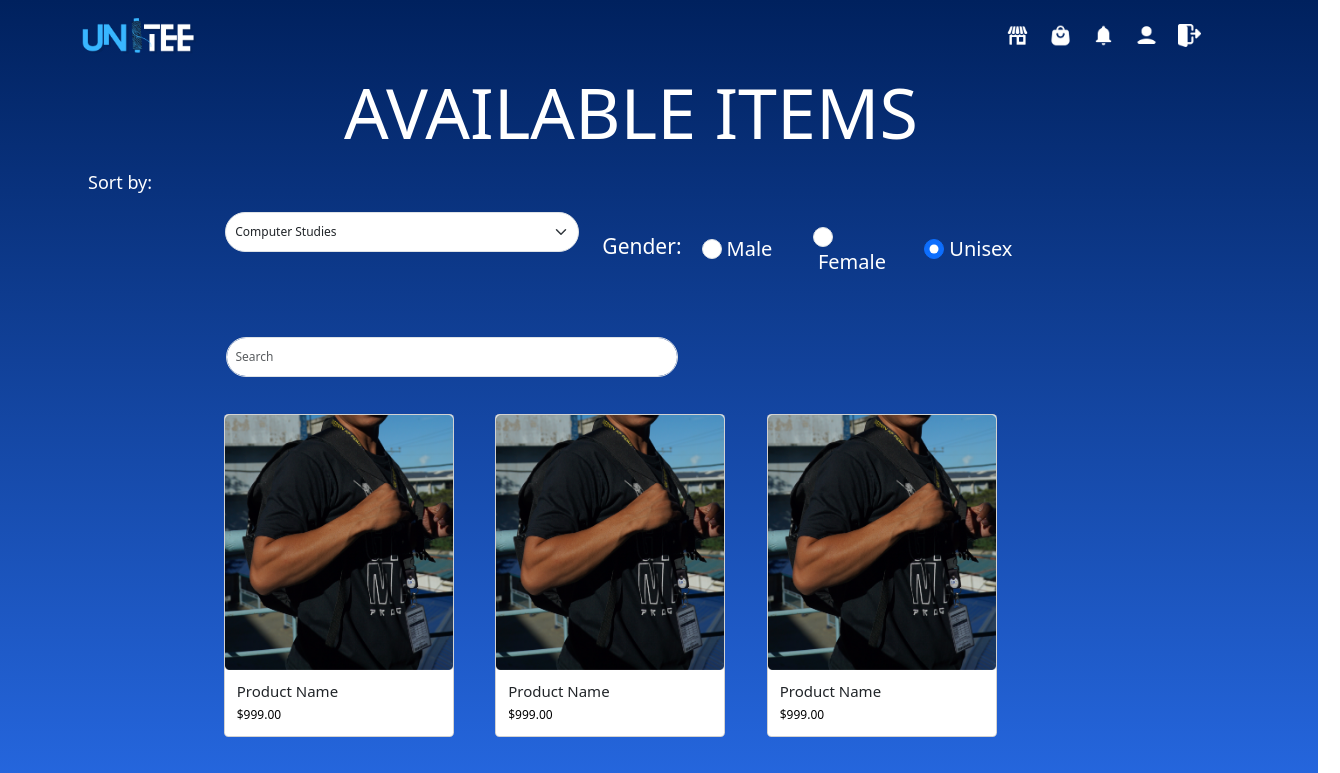
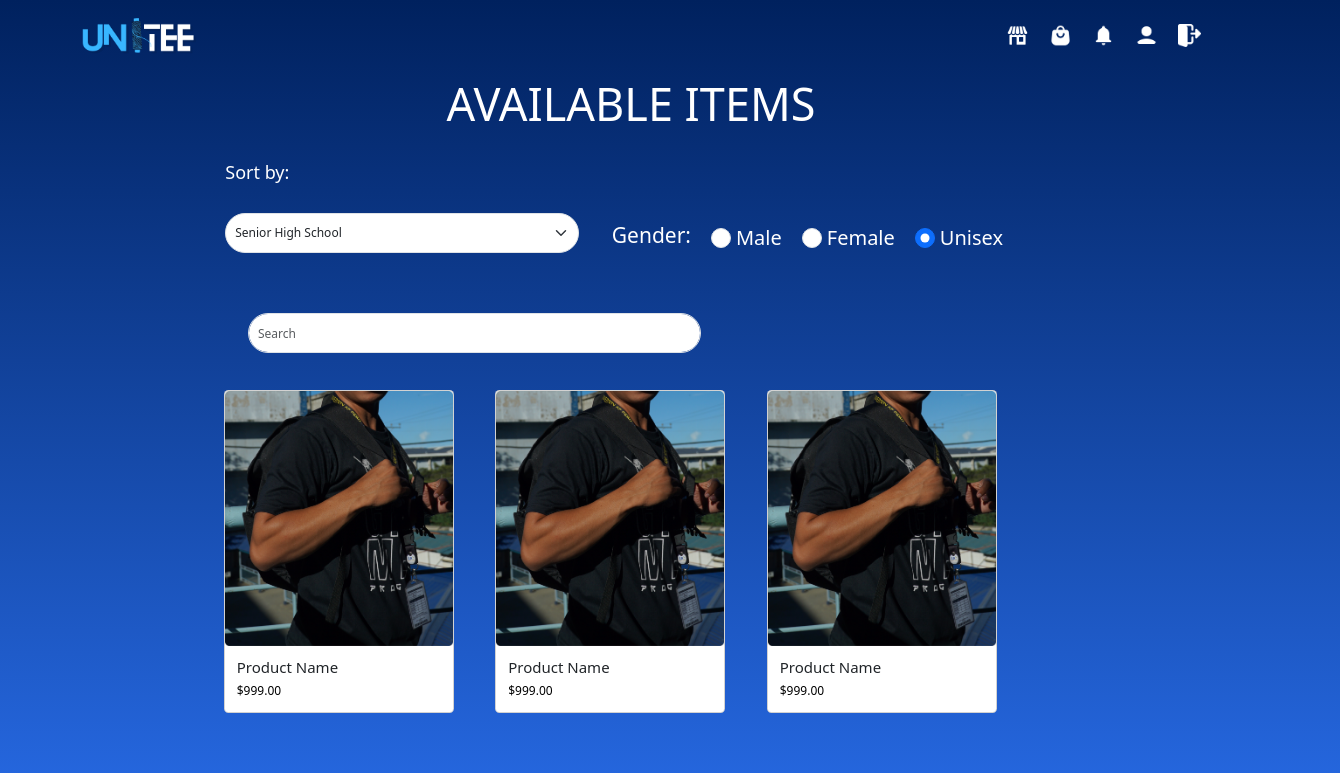
Before and after one commit to cutieesyntax/UNITEE_WEB, a React (Vite) app in the folder unitee/: page /main/shop in a window 1280 px wide. Shown: the top 773 px of the page, 1340 px wide, since content can reach past the window. Built offline with nearby package versions, Linux system fonts and the light colour scheme.

Commit message:
modified the shop and register

```diff
--- a/unitee/src/pages/main/shop.css
+++ b/unitee/src/pages/main/shop.css
@@ -1,5 +1,9 @@
-.header-title{
-    font-size: 70px;
+.shop-title{
+    font-size: 45px;
+    display: flex;
+    text-align: center;
+    justify-content: center;
+
 }
 .gender-filter-container{
     justify-content: center;
--- a/unitee/src/pages/main/shop.tsx
+++ b/unitee/src/pages/main/shop.tsx
@@ -5,36 +5,43 @@ function Shop() {
     return <div className='container shop-contianer row'>
         <div className='col content-container'>
         <div className='row g-3' style={{ justifyContent: 'center' }}>
-            <h1 className='col-md-12 header-title' style={{ fontWeight:'normal' }}>AVAILABLE ITEMS</h1>
-            <h4>Sort by:</h4>
+            <p className='shop-title'>AVAILABLE ITEMS</p>
+            <h4 className='col-md-9'>Sort by:</h4>
+            <div></div>
             <div className='col-md-4 department-select'>
             <select className="form-select select">
-                <option value="1">Computer Studies</option>
-                <option value="2">Nursing</option>
+                <option value="1">Senior High School</option>
+                <option value="2">Elementary and Junior High School</option>
                 <option value="3">Criminology</option>
-                <option value="4">Senior High School</option>
+                <option value="4">Nursing</option>
+                <option value="5">Allied Engineering</option>
+                <option value="6">Customs Management</option>
+                <option value="7">Computer Studies</option>
+                <option value="8">Marine Transportation</option>
+                <option value="9">Teacher Education</option>
+                <option value="10">Marine Engineering</option>
+                <option value="11">Computer Studies</option>
+                <option value="12">Hotel and Tourism Management</option>
+
+
             </select>
             </div>
 
             <div className='col-md-5 gender-filter-container' style={{ justifyContent:'center', alignItems:'center', flexFlow:'row', display:'flex'}}>
             <h3 style={{ paddingRight:'10px' }}>Gender:</h3>
-                <div className='col-md-3'>
                 <div className="form-check-shop">
                     <input className="form-check-input" type="radio" name="flexRadioDefault" id="flexRadioDefault1"/>
                     <label className="form-check-label">
                         Male
                     </label>
                 </div>
-                </div>
-                <div className='col-md-3'>
+
                 <div className="form-check-shop">
                     <input className="form-check-input" type="radio" name="flexRadioDefault" id="flexRadioDefault2" checked/>
                     <label className="form-check-label">
                         Female
                     </label>
                 </div>
-                </div>
-
                 <div className='col-md-3'>
                 <div className="form-check-shop">
                     <input className="form-check-input" type="radio" name="flexRadioDefault" id="flexRadioDefault3" checked/>
@@ -44,7 +51,7 @@ function Shop() {
                 </div>
                 </div>
                 </div>
-                <div className='col-md-12' style={{ marginTop:'50px', marginLeft:'275px'}}>
+                <div className='col-md-12' style={{ marginTop:'50px', marginLeft:'320px'}}>
                     <div className='col-md-5'>
                     <input className="form-control input" placeholder="Search" />
                     </div>
--- a/unitee/src/pages/register.tsx
+++ b/unitee/src/pages/register.tsx
@@ -28,9 +28,18 @@ function Register() {Register
                         </div>
                         <div className='col-md-6'>
                             <select className="form-select select">
-                                <option value="1">Computer Studies</option>
-                                <option value="2">Nursing</option>
-                                <option value="3">Criminology</option>
+                            <option value="1">Senior High School</option>
+                            <option value="2">Elementary and Junior High School</option>
+                            <option value="3">Criminology</option>
+                            <option value="4">Nursing</option>
+                            <option value="5">Allied Engineering</option>
+                            <option value="6">Customs Management</option>
+                            <option value="7">Computer Studies</option>
+                            <option value="8">Marine Transportation</option>
+                            <option value="9">Teacher Education</option>
+                            <option value="10">Marine Engineering</option>
+                            <option value="11">Computer Studies</option>
+                            <option value="12">Hotel and Tourism Management</option>
                             </select>
                         </div>
                         <div className='col-md-6'>
```
Also changed, not shown: 1 other file (tests, documents, lock files or other folders).
